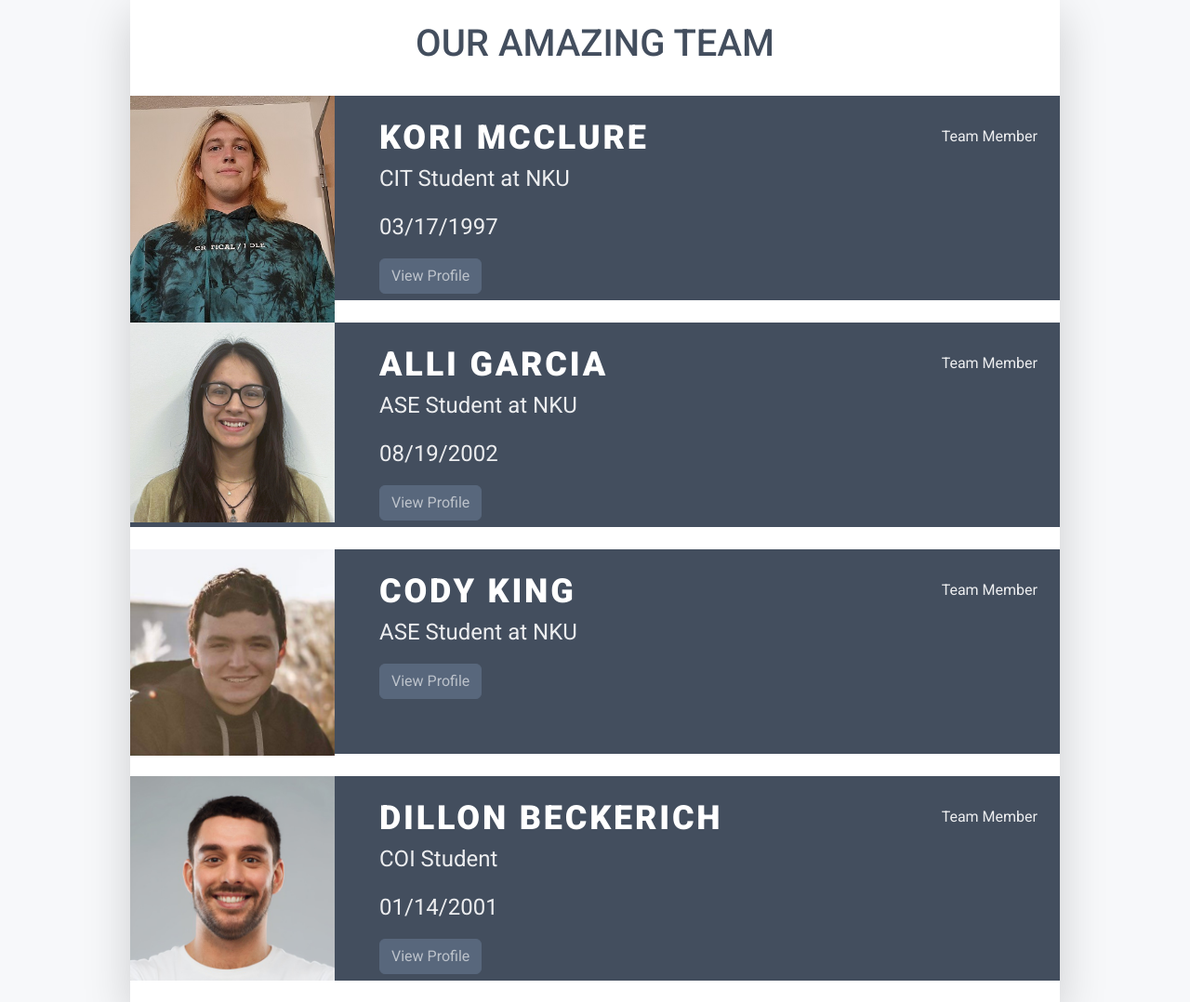
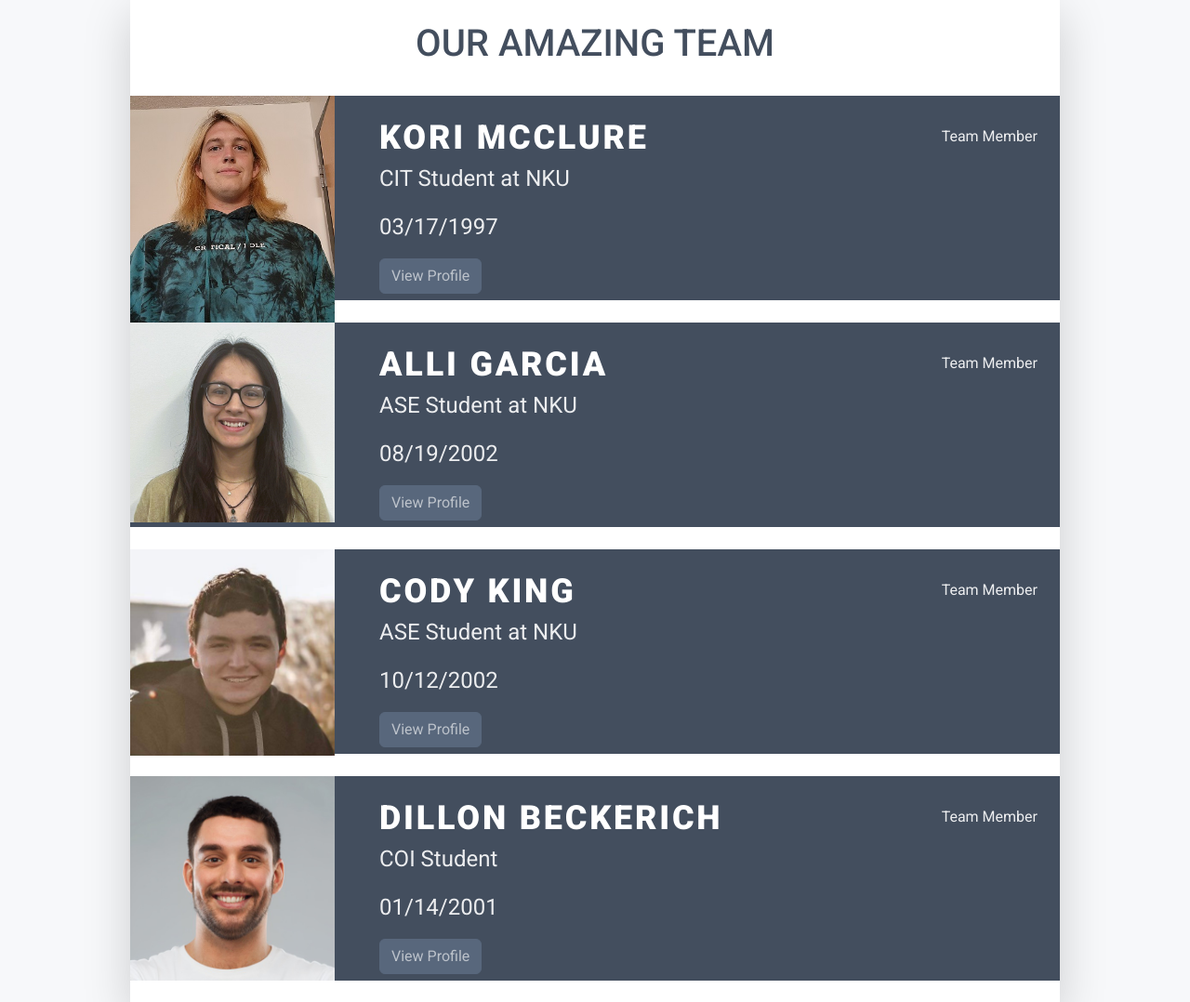
Before and after one commit to Alli-Garcia/ASE230-Team-website, a PHP site: page / in a window 1280 px wide. Shown: the part 31-1109 px from the top of the page at 93% size. Run offline with PHP 8.4, Linux system fonts and the light colour scheme; some libraries are stand-ins or nearby versions.

Commit message:
Adding Cody bday

```diff
--- a/Alli_Garcia/02/detail.php
+++ b/Alli_Garcia/02/detail.php
@@ -173,7 +173,7 @@ $members = [
 	[
 		'profilePicture' => 'assets/images/profile2.jpg',
 		'name' => 'Cody King',
-		'birthday' => '  ',
+		'birthday' => ' 10/12/2002',
 		'desiredJob' => 'Software Engineer',
 		'email' => 'cody.king04@outlook.com',
 		'phone' => '606-782-5551',
--- a/Alli_Garcia/02/index.php
+++ b/Alli_Garcia/02/index.php
@@ -24,7 +24,7 @@ $team = [
         'role' => 'ASE Student at NKU',
         'secondaryInfo' => 'Team Member',
         'profile' => 'View Profile',
-        'birthday' => ' '
+        'birthday' => '10/12/2002'
     ],
     [
         'photo' => 'assets/images/profile3.jpg',
```
